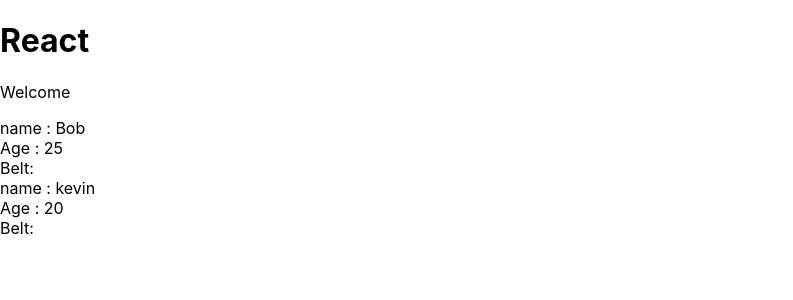
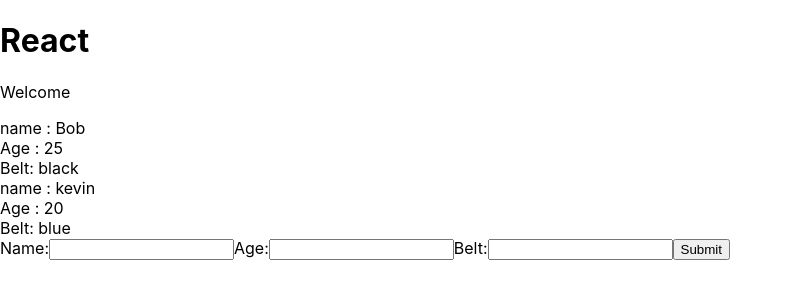
Before and after one commit to Bharath2511/react-redux, a React (Create React App) app in the folder myapp/: page / in a window 1280 px wide. Shown: the top 300 px of the page, without its empty margins (0-793 px from the left). Built offline with nearby package versions, Linux system fonts and the light colour scheme.

Commit message:
playing with forms

```diff
--- a/myapp/src/AddMinion.js
+++ b/myapp/src/AddMinion.js
@@ -12,19 +12,25 @@ class AddMinions extends Component {
             [e.target.id] : e.target.value
         })
     }
+    handleSubmit = (e) => {
+            e.preventDefault()
+            console.log(this.state)
+    }
 render() {
     return(
         <div>
-            <form>
+            <form onSubmit={this.handleSubmit}>
                 <label htmlFor="name">Name:</label>
-                <input type="text" id="name" onChange={} />
+                <input type="text" id="name" onChange={this.handleChange} />
                 <label htmlFor="age">Age:</label>
-                <input type="number" id="age" onChange={} />
+                <input type="number" id="age" onChange={this.handleChange} />
                 <label htmlFor="belt">Belt:</label>
-                <input type="text" id="belt" onChange={} />
+                <input type="text" id="belt" onChange={this.handleChange} />
                 <button>Submit</button>
             </form>
         </div>
     )
 }
 }
+
+export default AddMinions
--- a/myapp/src/App.js
+++ b/myapp/src/App.js
@@ -1,12 +1,13 @@
 import React, { Component } from 'react';
 import Minions from './minions'
+import AddMinion from './AddMinion'
 
 
 class App extends Component {
   state = {
-    minions: [  { name:"Bob", age:"25", id:"0"},
-    { name:"kevin", age:"20", id:"1"},
-    { name:"Mario", age:"15", id:"2"}
+    minions: [  { name:"Bob", age:"25",belt:"black", id:"0"},
+    { name:"kevin", age:"20",belt:"blue", id:"1"},
+    { name:"Mario", age:"15",belt:"green", id:"2"}
 ] }
   render() {
     return (
@@ -14,6 +15,7 @@ class App extends Component {
         <h1>React</h1>
         <p>Welcome</p>
         <Minions minions={this.state.minions} />
+        <AddMinion />
      </div>
     );
   }
```
